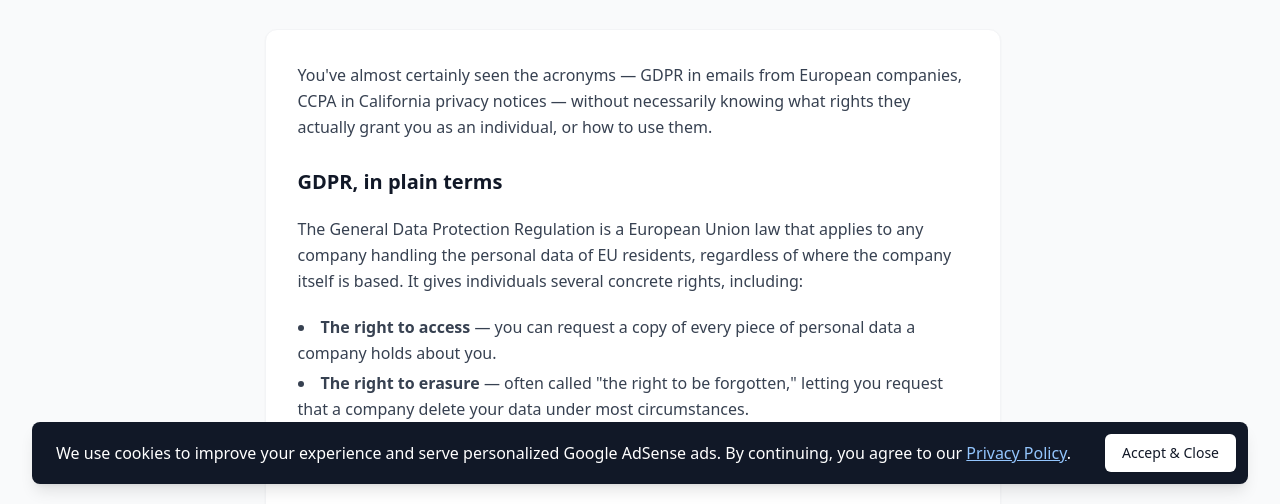
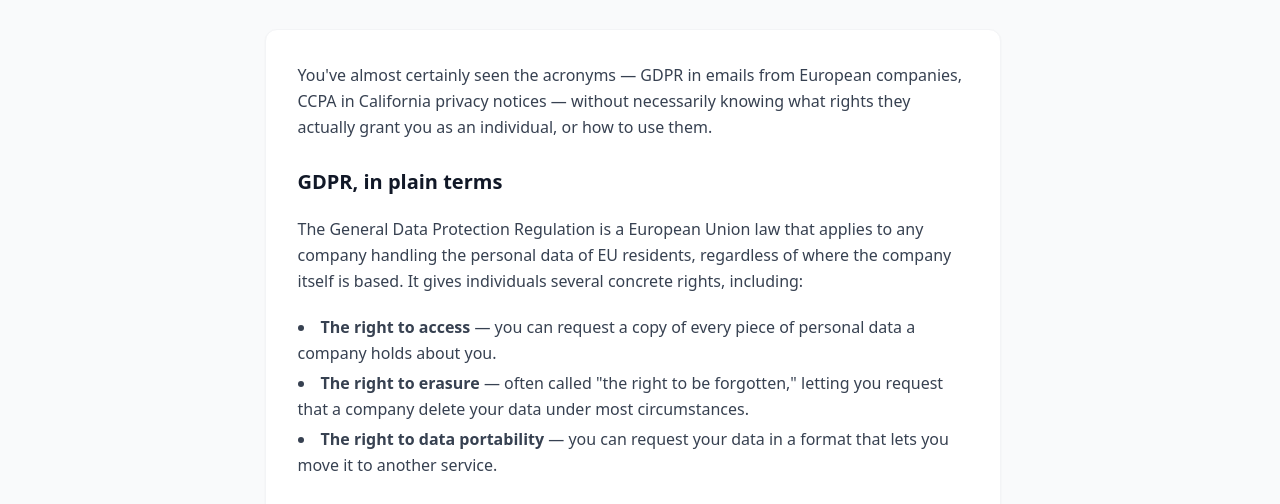
Before and after one commit to Nil112100/Project-Email, a plain HTML site: page blog/gdpr-ccpa-data-rights-basics.html in a window 1280 px wide. Shown: the part 296-800 px from the top of the page. Drawn offline with nearby package versions, Linux system fonts and the light colour scheme.

Commit message:
Update gdpr-ccpa-data-rights-basics.html

```diff
--- a/blog/gdpr-ccpa-data-rights-basics.html
+++ b/blog/gdpr-ccpa-data-rights-basics.html
@@ -66,44 +66,5 @@
         &copy; 2026 Temporary Email. All rights reserved.
     </footer>
     <script src="../assets/modals.js" defer></script>
-    <!-- Cookie Consent Banner -->
-<div id="cookie-consent-banner" class="fixed bottom-0 inset-x-0 pb-2 sm:pb-5 z-50 hidden">
-    <div class="max-w-7xl mx-auto px-2 sm:px-6 lg:px-8">
-        <div class="p-2 rounded-lg bg-gray-900 shadow-lg sm:p-3">
-            <div class="flex items-center justify-between flex-wrap">
-                <div class="w-0 flex-1 flex items-center">
-                    <p class="ml-3 font-medium text-white truncate">
-                        <span class="md:hidden">We use cookies for ads and analytics.</span>
-                        <span class="hidden md:inline">We use cookies to improve your experience and serve personalized Google AdSense ads. By continuing, you agree to our <a href="privacy.html" class="underline text-blue-300 hover:text-blue-100">Privacy Policy</a>.</span>
-                    </p>
-                </div>
-                <div class="order-3 mt-2 flex-shrink-0 w-full sm:order-2 sm:mt-0 sm:w-auto">
-                    <button id="accept-cookies-btn" class="flex items-center justify-center px-4 py-2 border border-transparent rounded-md shadow-sm text-sm font-medium text-gray-900 bg-white hover:bg-gray-100 focus:outline-none">
-                        Accept & Close
-                    </button>
-                </div>
-            </div>
-        </div>
-    </div>
-</div>
-
-<script>
-    document.addEventListener("DOMContentLoaded", function() {
-        const banner = document.getElementById('cookie-consent-banner');
-        const acceptBtn = document.getElementById('accept-cookies-btn');
-
-        // Show banner if cookies haven't been accepted yet
-        if (!localStorage.getItem('cookiesAccepted')) {
-            banner.classList.remove('hidden');
-        }
-
-        // Hide banner and save preference when clicked
-        acceptBtn.addEventListener('click', function() {
-            localStorage.setItem('cookiesAccepted', 'true');
-            banner.classList.add('hidden');
-        });
-    });
-</script>
-<!-- End Cookie Consent Banner -->
 </body>
 </html>
```
